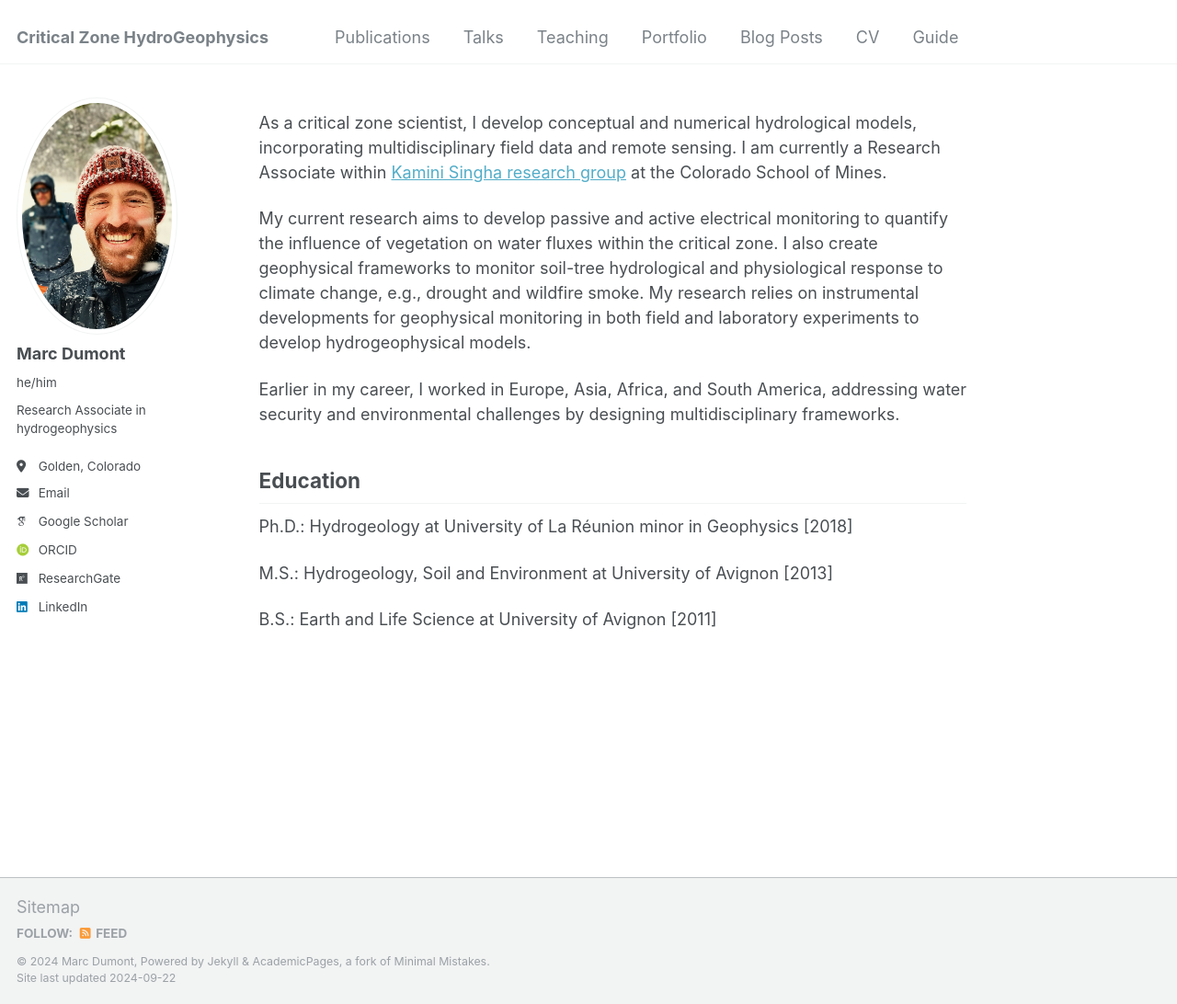
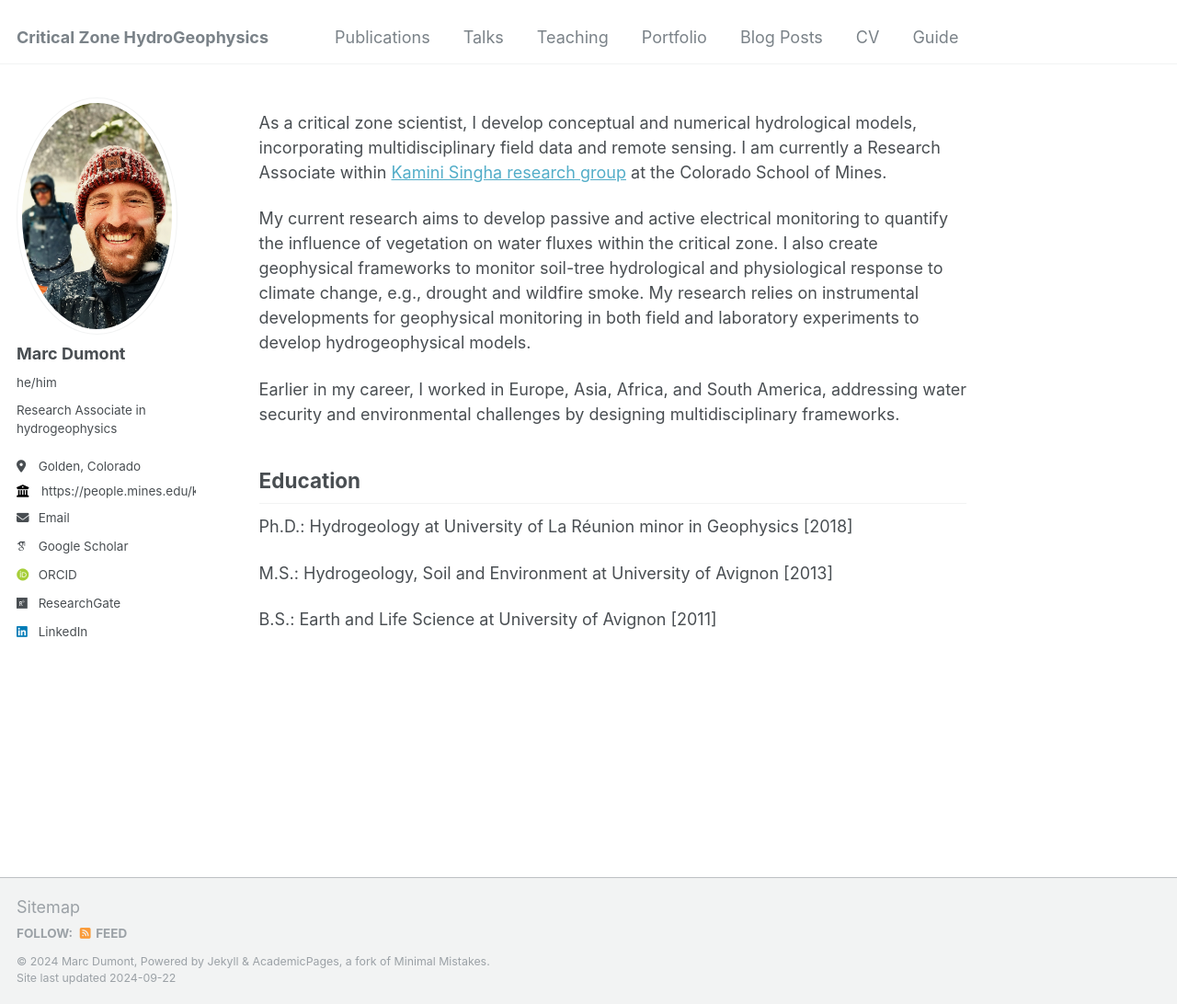
Before and after one commit to HydroDumont/hydrodumont.github.io, a Jekyll site: the page built from _pages/about.md, in a window 1280 px wide and 1092 px high. Shown: the whole window at 92% size. Built offline with Jekyll 4.4.1, drawn with Linux system fonts in a browser that asks for light colours; some web fonts are replaced; part of the change alters nothing that is shown.

Commit message:
Update _config.ymls

```diff
--- a/_config.yml
+++ b/_config.yml
@@ -27,6 +27,7 @@ author:
   bio              : "Research Associate in hydrogeophysics"
   location         : "Golden, Colorado"
   university       : "Colorado School of Mines"
+  employer         : "https://people.mines.edu/ksingha/"
   uri              : # URL
   email            : "marc.dumont@mines.edu"
 
```
